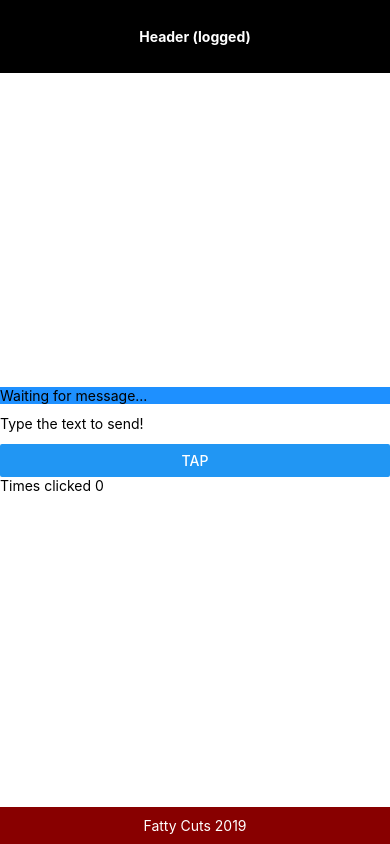
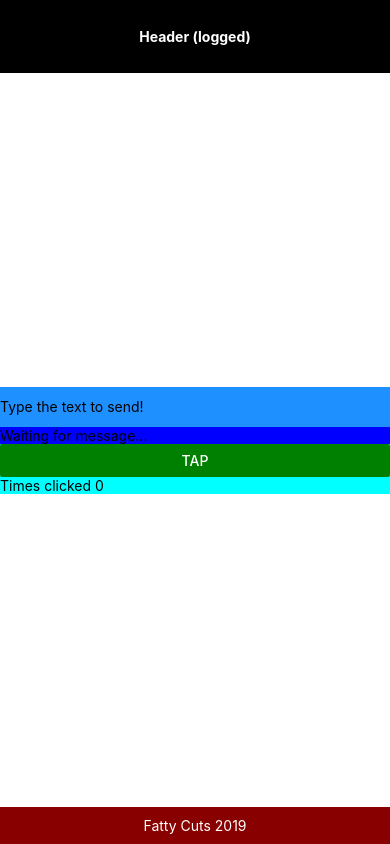
Before and after one commit to packetstracer/crossfit, a React Native app: screen / in a window 390 px wide. Built offline with nearby package versions, Linux system fonts and the light colour scheme.

Commit message:
refactor(apps/BTTest): Componentize and format code

```diff
--- a/App.js
+++ b/App.js
@@ -1,5 +1,5 @@
-import React from 'react';
-import { StyleSheet, View } from 'react-native';
+import React from 'react'
+import { StyleSheet, View } from 'react-native'
 
 import Header from './src/components/template/header/Header'
 import Footer from './src/components/template/footer/Footer'
@@ -7,14 +7,14 @@ import Footer from './src/components/template/footer/Footer'
 import BluetoothTestApp from './src/components/apps/bluetooth-test-app/BluetoothTestApp'
 
 class App extends React.Component {
-  render() {
+  render () {
     return (
       <View style={styles.container}>
-        <Header/>
-        <BluetoothTestApp/>
-        <Footer/>
+        <Header />
+        <BluetoothTestApp />
+        <Footer />
       </View>
-    );
+    )
   }
 }
 
@@ -23,8 +23,8 @@ const styles = StyleSheet.create({
     flex: 1,
     backgroundColor: '#fff',
     // alignItems: 'center',
-    justifyContent: 'center',
-  },
-});
+    justifyContent: 'center'
+  }
+})
 
-export default App;
+export default App
--- a/src/components/apps/bluetooth-test-app/BluetoothTestApp.js
+++ b/src/components/apps/bluetooth-test-app/BluetoothTestApp.js
@@ -1,59 +1,62 @@
 import React from 'react'
 import { StyleSheet, Text, View, TextInput, Button } from 'react-native'
 
+import BluetoothSenderUi from '../../ui/bluetooth-sender-ui/BluetoothSenderUi'
+import BluetoothReceiverUi from '../../ui/bluetooth-receiver-ui/BluetoothReceiverUi'
+import TapTempoUi from '../../ui/tap-tempo-ui/TapTempoUi'
+
 class BluetoothTestApp extends React.Component {
   constructor (props) {
-    super(props);
+    super(props)
 
     this.state = {
       textReceived: '',
       textToSend: '',
       textSent: false,
-      timesClicked: 0,
-    };
+      timesClicked: 0
+    }
 
-    this.handleChangeTextToSend = this.handleChangeTextToSend.bind(this);
-    this.handleClickTapButton = this.handleClickTapButton.bind(this);
+    this.handleChangeTextToSend = this.handleChangeTextToSend.bind(this)
+    this.handleClickTapButton = this.handleClickTapButton.bind(this)
+    this.handleSendText = this.handleSendText.bind(this)
   }
 
   handleChangeTextToSend (text) {
-    this.setState({ textToSend: text });
+    this.setState({ textToSend: text })
   }
 
   handleClickTapButton () {
-    this.setState(previousState => ({ timesClicked: previousState.timesClicked + 1 }));
+    this.setState(previousState => ({ timesClicked: previousState.timesClicked + 1 }))
   }
 
-  sendText (text) {
-    this.setState({ textSent: true });
-    this.setState({ textToSend: '' });
+  handleSendText (text) {
+    this.setState({ textSent: true })
+    this.setState({ textToSend: '' })
 
     setTimeout(() => {
-      console.log('Changing state...');
-      this.setState({ textSent: false });
-    }, 3000);
+      console.log('Changing state...')
+      this.setState({ textSent: false })
+    }, 3000)
   }
 
   render () {
     return (
       <View style={styles.text}>
-        <Text style={styles.receivedText}>
-          { this.state.textReceived ? this.state.textReceived : 'Waiting for message...' }
-        </Text>
-
-        <TextInput
-          style={{height: 40}}
-          placeholder="Type the text to send!"
-          value={this.state.textToSend}
-          onChangeText={this.handleChangeTextToSend}
-          onSubmitEditing={(text) => this.sendText(text)}
+        <BluetoothSenderUi
+          textToSend={this.state.textToSend}
+          textSent={this.state.textSent}
+          handleTextChange={this.handleChangeTextToSend}
+          handleSendText={this.handleSendText}
         />
-        <Text>{ this.state.textSent ? 'Text has been sent' : null }</Text>
-
-        <Button onPress={this.handleClickTapButton} title="Tap" />
-        <Text>Times clicked {this.state.timesClicked}</Text>
+        <BluetoothReceiverUi r
+          eceivedText={this.state.textReceived}
+        />
+        <TapTempoUi
+          timesClicked={this.state.timesClicked}
+          handleButtonClick={this.handleClickTapButton}
+        />
       </View>
-    );
+    )
   }
 }
 
@@ -64,12 +67,12 @@ const styles = StyleSheet.create({
     justifyContent: 'center',
     backgroundColor: '#fff',
     color: '#333',
-    height: '90%',
+    height: '90%'
   },
 
-  receivedText: {
-    backgroundColor: 'dodgerblue',
-  },
-});
+  container: {
+    backgroundColor: 'dodgerblue'
+  }
+})
 
-export default BluetoothTestApp;
+export default BluetoothTestApp
--- /dev/null
+++ b/src/components/ui/bluetooth-receiver-ui/BluetoothReceiverUi.js
@@ -0,0 +1,22 @@
+import React from 'react'
+import { StyleSheet, Text, View } from 'react-native'
+
+class BluetoothReceiverUi extends React.Component {
+  render () {
+    return (
+      <View style={styles.container}>
+        <Text>
+          {this.props.textReceived ? this.props.textReceived : 'Waiting for message...'}
+        </Text>
+      </View>
+    )
+  }
+}
+
+const styles = StyleSheet.create({
+  container: {
+    backgroundColor: 'blue'
+  }
+})
+
+export default BluetoothReceiverUi
--- /dev/null
+++ b/src/components/ui/bluetooth-sender-ui/BluetoothSenderUi.js
@@ -0,0 +1,27 @@
+import React from 'react'
+import { StyleSheet, Text, TextInput, View } from 'react-native'
+
+class BluetoothSenderUi extends React.Component {
+  render () {
+    return (
+      <View style={styles.container}>
+        <TextInput
+          style={{ height: 40 }}
+          placeholder='Type the text to send!'
+          value={this.props.textToSend}
+          onChangeText={this.props.handleTextChange}
+          onSubmitEditing={(text) => this.props.handleSendText(text)}
+        />
+        <Text>{this.props.textSent ? 'Text has been sent' : null}</Text>
+      </View>
+    )
+  }
+}
+
+const styles = StyleSheet.create({
+  container: {
+    backgroundColor: 'dodgerblue'
+  }
+})
+
+export default BluetoothSenderUi
--- /dev/null
+++ b/src/components/ui/tap-tempo-ui/TapTempoUi.js
@@ -0,0 +1,21 @@
+import React from 'react';
+import { Button, StyleSheet, Text, View } from 'react-native'
+
+class TapTempoUi extends React.Component {
+  render () {
+    return (
+      <View style={styles.container}>
+        <Button onPress={this.props.handleButtonClick} title="Tap" color="green"/>
+        <Text>Times clicked {this.props.timesClicked}</Text>
+      </View>
+    );
+  }
+}
+
+const styles = StyleSheet.create({
+  container: {
+    backgroundColor: 'cyan',
+  },
+});
+
+export default TapTempoUi;
```
Also changed, not shown: src/components/template/footer/Footer.js (+8 -8 lines), src/components/template/header/Header.js (+7 -7 lines), src/libs/MusicLib.js (+5 -5 lines).
